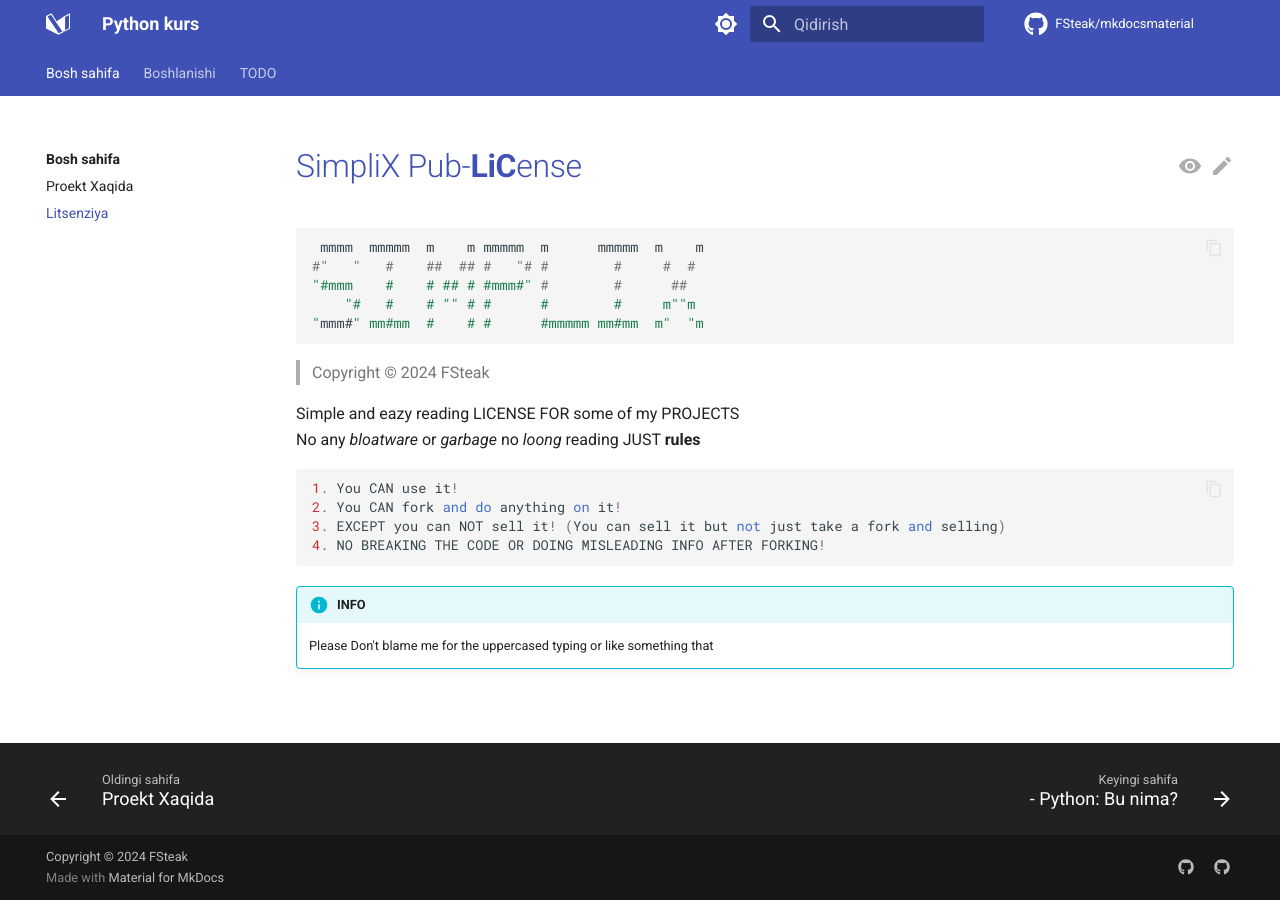
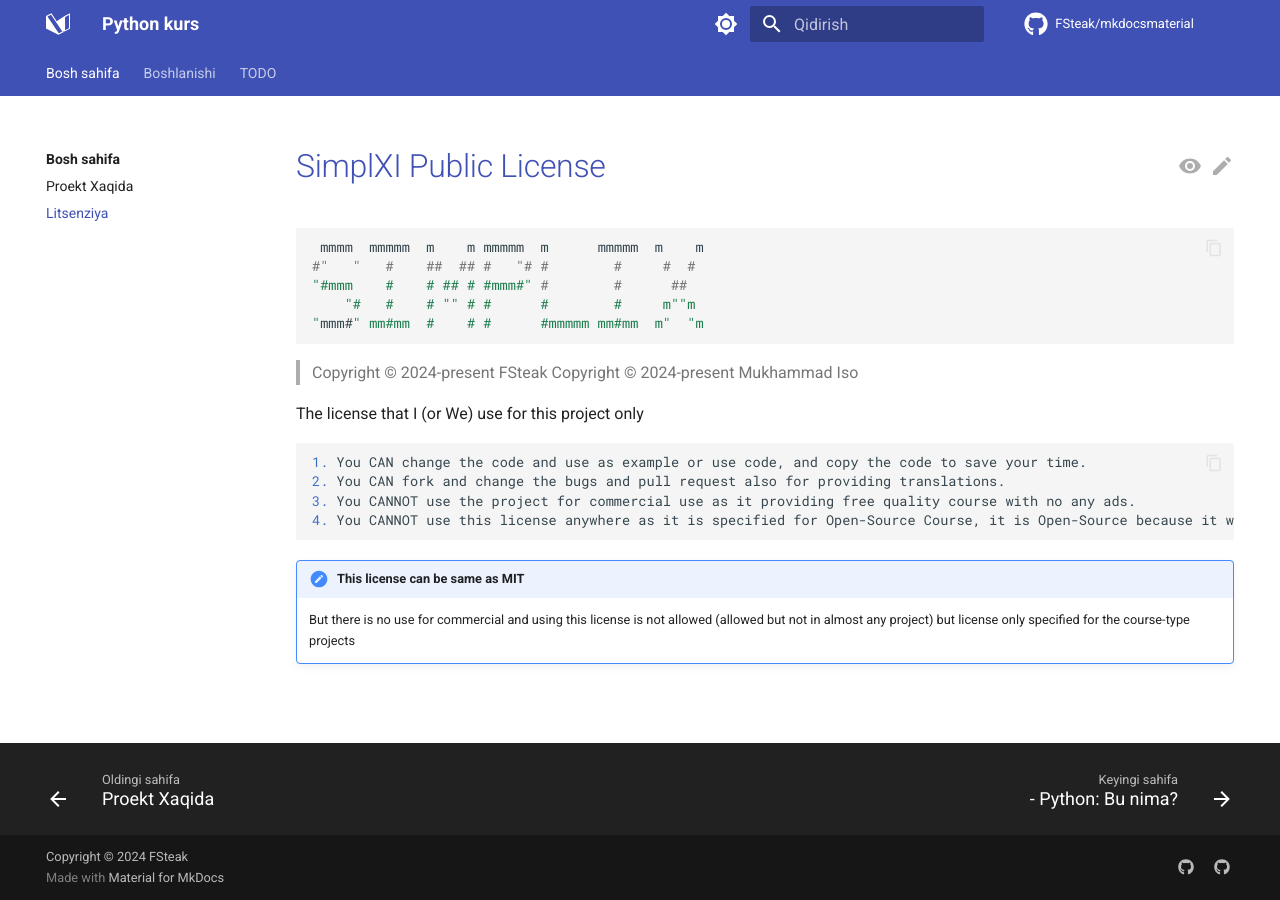
Before and after one commit to FSteak/mkdocsmaterial, an MkDocs documentation site: the page built from docs/LICENSE.md, in a window 1280 px wide. Built offline with MkDocs 1.6.1 and Material for MkDocs 9.7.7, drawn with Linux system fonts in a browser that asks for light colours; comment, search, counter and statistics services are not loaded.

Commit message:
License and homebrew

````diff
--- a/docs/LICENSE.md
+++ b/docs/LICENSE.md
@@ -6,7 +6,7 @@ search:
     exclude: true
 ---
 
-# SimpliX Pub-**LiC**ense
+# SimplXI Public License
 
 
 ```bash
@@ -19,17 +19,18 @@ search:
 
 
 
-> Copyright (c) 2024 FSteak
+> Copyright (c) 2024-present FSteak
+> Copyright (c) 2024-present Mukhammad Iso
 
+The license that I (or We) use for this project only
 
-Simple and eazy reading LICENSE FOR some of my PROJECTS<br>
-No any *bloatware* or *garbage* no *loong* reading JUST **rules**
-```csharp
-1. You CAN use it!
-2. You CAN fork and do anything on it!
-3. EXCEPT you can NOT sell it! (You can sell it but not just take a fork and selling)
-4. NO BREAKING THE CODE OR DOING MISLEADING INFO AFTER FORKING!
+```markdown
+1. You CAN change the code and use as example or use code, and copy the code to save your time.
+2. You CAN fork and change the bugs and pull request also for providing translations.
+3. You CANNOT use the project for commercial use as it providing free quality course with no any ads.
+4. You CANNOT use this license anywhere as it is specified for Open-Source Course, it is Open-Source because it was started to be a course project to create with friend.
 ```
 
-!!! info "**INFO**"
-    Please Don't blame me for the uppercased typing or like something that
+!!! alert "This license can be same as MIT"
+    But there is no use for commercial
+    and using this license is not allowed (allowed but not in almost any project) but license only specified for the course-type projects
````
Also changed, not shown: docs/todo/wip/homebrew.md (+21 -1 lines).
